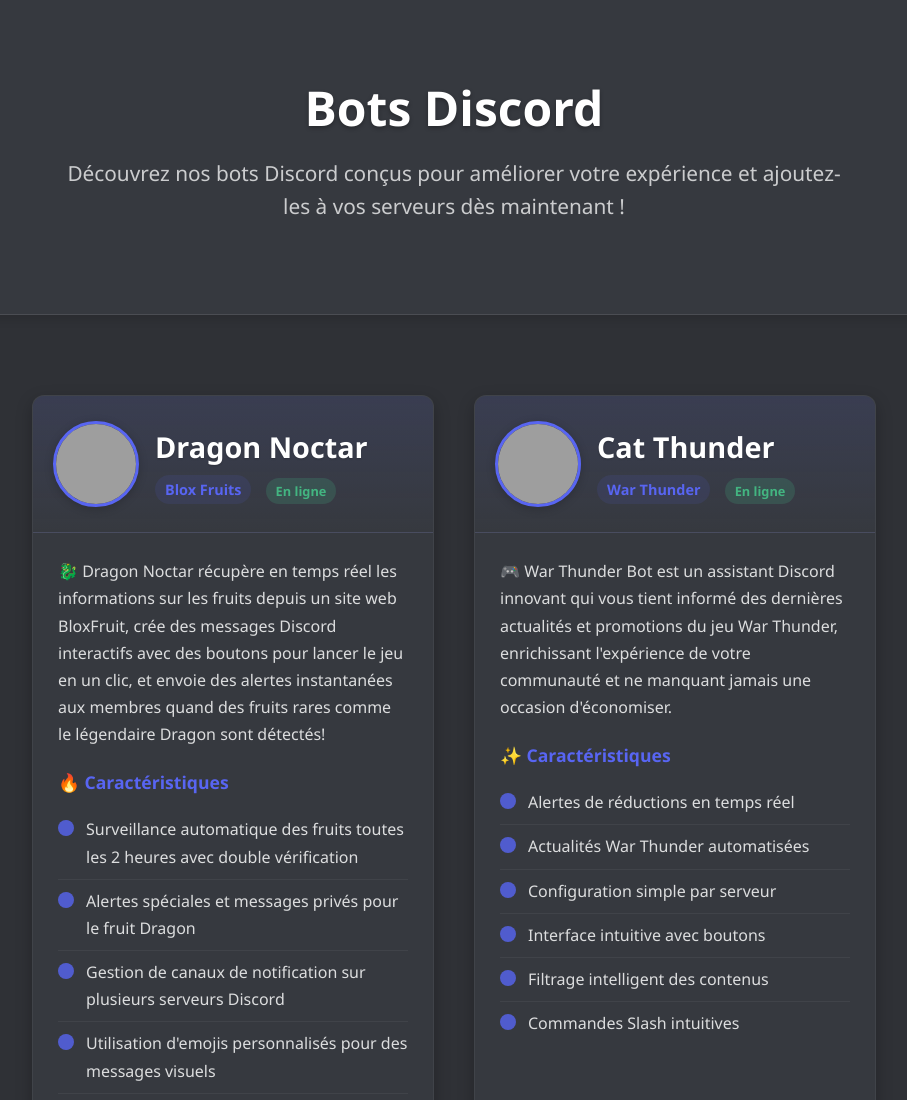
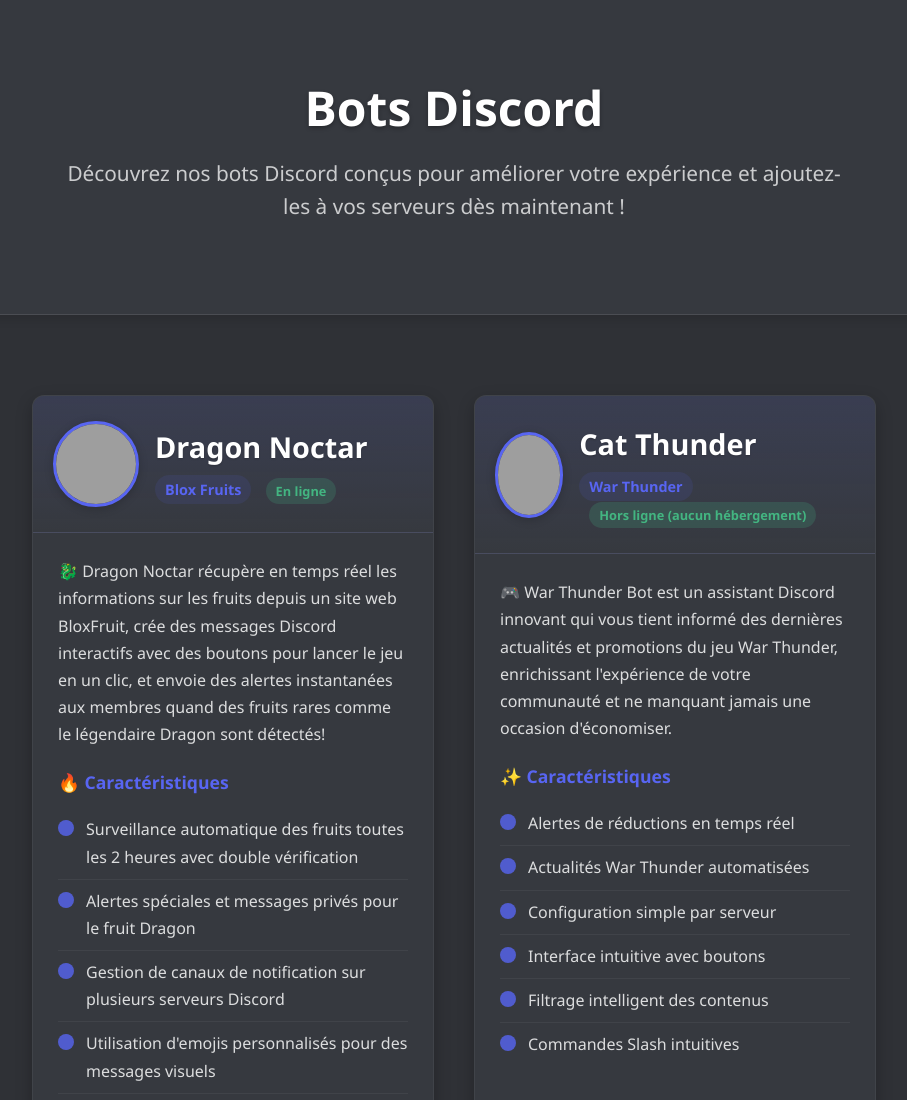
Before and after one commit to lesjeuxmathis/Discord-Site-Bot, a plain HTML site: page index.html in a window 1280 px wide. Shown: the top 1100 px of the page, without its empty margins (186-1093 px from the left). Drawn offline with Linux system fonts and the light colour scheme; grey boxes are pictures that could not be loaded.

Commit message:
Update index.html

```diff
--- a/index.html
+++ b/index.html
@@ -496,7 +496,7 @@
                     <div class="bot-info">
                         <h2 class="bot-name">Cat Thunder</h2>
                         <span class="bot-type">War Thunder</span>
-                        <span class="bot-status status-online">En ligne</span>
+                        <span class="bot-status status-online">Hors ligne (aucun hébergement)</span>
                     </div>
                 </div>
                 <div class="bot-content">
```
